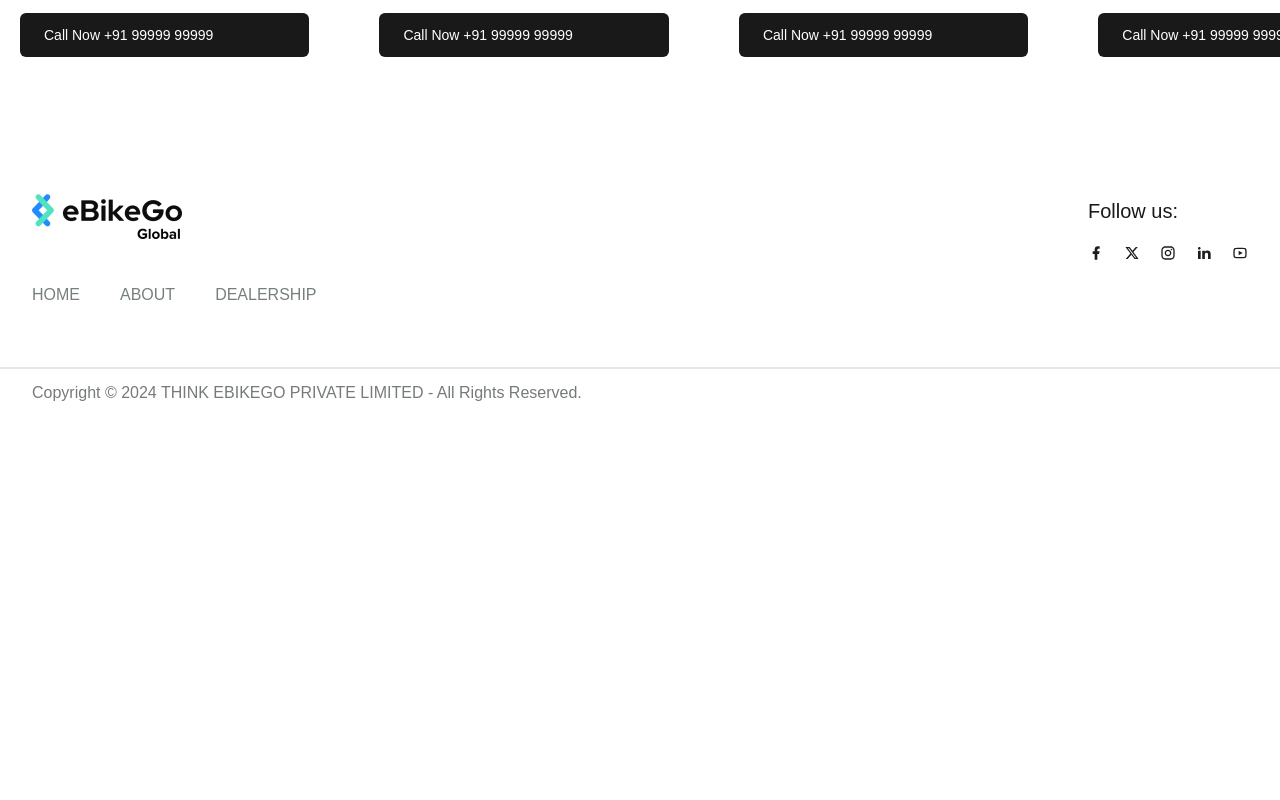
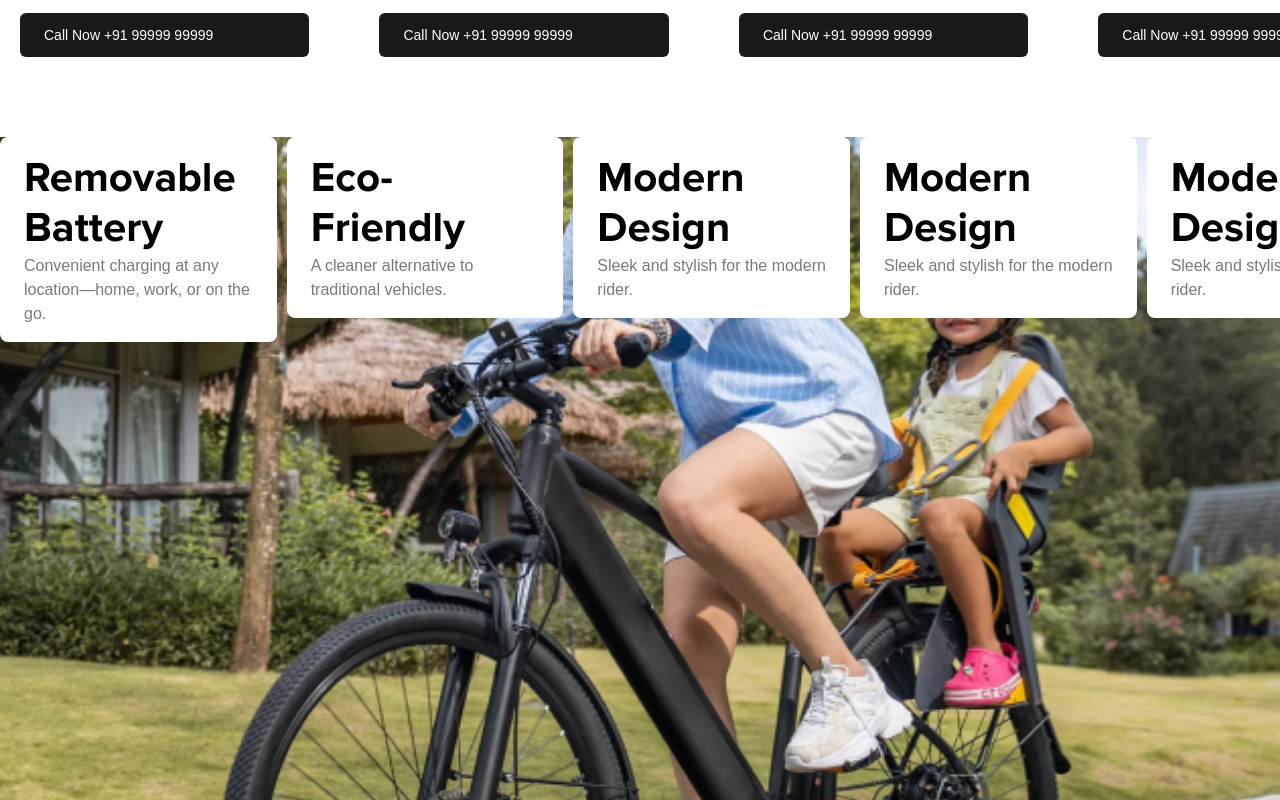
Before and after one commit to xtracut-Arun/ebg-global, a React (Vite) app in the folder ebg-app/: page /contact in a window 1280 px wide. Shown: the part 1320-2120 px from the top of the page. Before the commit the page ends 1737 px from the top, so only its background shows below. Built offline with nearby package versions, Linux system fonts and the light colour scheme; a web font is replaced by a local one.

Commit message:
error reduced

```diff
--- /dev/null
+++ b/ebg-app/src/component/CombinedSection.jsx
@@ -0,0 +1,71 @@
+import React, { useState, useEffect } from 'react';
+import { Swiper, SwiperSlide } from 'swiper/react';
+import 'swiper/css';
+import 'swiper/css/navigation';
+import { Navigation } from 'swiper/modules';
+
+const CombinedSection = ({ slides, backgroundImage }) => {
+  const [slidesPerView, setSlidesPerView] = useState(1.5); // Start with 1.5 slides visible
+  const [scrollCount, setScrollCount] = useState(0); // Track the scroll count
+
+  // Adjust slidesPerView based on scroll position
+  useEffect(() => {
+    const handleScroll = () => {
+      const newScrollCount = Math.floor(window.scrollY / 100); // Calculate scroll count based on scroll distance
+
+      if (newScrollCount !== scrollCount) {
+        setScrollCount(newScrollCount);
+        // Adjust `slidesPerView` based on the scroll count
+        if (newScrollCount === 1) {
+          setSlidesPerView(2.5); // Show 2 slides + half of the 3rd slide
+        } else if (newScrollCount === 2) {
+          setSlidesPerView(3.5); // Show 3 slides + half of the 4th slide
+        } else if (newScrollCount >= 3) {
+          setSlidesPerView(4.5); // Show 4 slides + half of the 5th slide
+        }
+      }
+    };
+
+    // Add the scroll event listener
+    window.addEventListener('scroll', handleScroll);
+
+    // Cleanup the event listener on unmount
+    return () => window.removeEventListener('scroll', handleScroll);
+  }, [scrollCount]);
+
+  return (
+    <section
+      className="combined-section"
+      style={{
+        backgroundImage: `url(${backgroundImage})`,
+        backgroundSize: 'cover',
+        backgroundPosition: 'center',
+        height: '100vh',
+      }}
+    >
+      <Swiper
+        modules={[Navigation]}
+        spaceBetween={10}
+        slidesPerView={slidesPerView} // Dynamic number of visible slides based on scroll
+        centeredSlides={false}
+        loop={false} // No loop
+        navigation={false} // No navigation for now
+        className="Keyswiper"
+      >
+        {/* Dynamically rendering SwiperSlides */}
+        {slides.map((slide, index) => (
+          <SwiperSlide key={index}>
+            <div className="slide-content flex flex-col">
+              <div className="bg-white px-6 py-4 rounded-lg">
+                <h2>{slide.title}</h2>
+                <p>{slide.description}</p>
+              </div>
+            </div>
+          </SwiperSlide>
+        ))}
+      </Swiper>
+    </section>
+  );
+};
+
+export default CombinedSection;
--- a/ebg-app/src/pages/Contact.jsx
+++ b/ebg-app/src/pages/Contact.jsx
@@ -5,6 +5,52 @@ import call from '../images/icons/svg/call.svg'
 import mail from '../images/icons/svg/mail.svg'
 
 import Storeaddress from '../component/StoreAddress'
+
+
+// slider
+import sliderbg from '../images/dealership/daily-commute-bike.png'
+import CombinedSection from '../component/CombinedSection';
+
+
+const slides = [
+    {
+      title: 'Removable Battery',
+      description: 'Convenient charging at any location—home, work, or on the go.',
+      image: 'path/to/your-image1.png', // Dynamic Image Path
+    },
+    {
+      title: 'Eco-Friendly',
+      description: 'A cleaner alternative to traditional vehicles.',
+      image: 'path/to/your-image2.png', // Dynamic Image Path
+    },
+    {
+      title: 'Modern Design',
+      description: 'Sleek and stylish for the modern rider.',
+      image: 'path/to/your-image3.png', // Dynamic Image Path
+    },
+    {
+      title: 'Modern Design',
+      description: 'Sleek and stylish for the modern rider.',
+      image: 'path/to/your-image3.png', // Dynamic Image Path
+    },
+    {
+      title: 'Modern Design',
+      description: 'Sleek and stylish for the modern rider.',
+      image: 'path/to/your-image3.png', // Dynamic Image Path
+    },
+    {
+      title: 'Modern Design',
+      description: 'Sleek and stylish for the modern rider.',
+      image: 'path/to/your-image3.png', // Dynamic Image Path
+    },
+    {
+      title: 'Modern Design',
+      description: 'Sleek and stylish for the modern rider.',
+      image: 'path/to/your-image3.png', // Dynamic Image Path
+    },
+  ];
+
+  const backgroundImage = sliderbg; // Dynamic Background Image
 
 
 
@@ -20,12 +66,12 @@ export default function Contact() {
                     {/* form */}
                     <div className="grid md:grid-cols-2 grid-cols-1 grid-rows-2 gap-5">
 
-                    <input type="text" name="username" id="firstname" autocomplete="username" placeholder="Your Name" class="block flex-1 rounded-lg border bg-transparent py-2.5 pl-1 text-gray-900 placeholder:text-gray-400 focus:ring-0 sm:text-sm sm:leading-6" />
-                    <input type="text" name="phoen" id="phonenumber" autocomplete="username" placeholder="Your Phone" class="block flex-1 rounded-lg border bg-transparent py-2.5 pl-1 text-gray-900 placeholder:text-gray-400 focus:ring-0 sm:text-sm sm:leading-6" />
-                    <input type="text" name="phoen" id="phonenumber" autocomplete="username" placeholder="Your Email" class="block flex-1 rounded-lg border bg-transparent py-2.5 pl-1 text-gray-900 placeholder:text-gray-400 focus:ring-0 sm:text-sm sm:leading-6" />
-                    <input type="text" name="phoen" id="phonenumber" autocomplete="username" placeholder="Subject" class="block flex-1 rounded-lg border bg-transparent py-2.5 pl-1 text-gray-900 placeholder:text-gray-400 focus:ring-0 sm:text-sm sm:leading-6" />
+                    <input type="text" name="username" id="firstname" autoComplete="username" placeholder="Your Name" className="block flex-1 rounded-lg border bg-transparent py-2.5 pl-1 text-gray-900 placeholder:text-gray-400 focus:ring-0 sm:text-sm sm:leading-6" />
+                    <input type="text" name="phoen" id="phonenumber" autoComplete="username" placeholder="Your Phone" className="block flex-1 rounded-lg border bg-transparent py-2.5 pl-1 text-gray-900 placeholder:text-gray-400 focus:ring-0 sm:text-sm sm:leading-6" />
+                    <input type="text" name="phoen" id="phonenumber" autoComplete="username" placeholder="Your Email" className="block flex-1 rounded-lg border bg-transparent py-2.5 pl-1 text-gray-900 placeholder:text-gray-400 focus:ring-0 sm:text-sm sm:leading-6" />
+                    <input type="text" name="phoen" id="phonenumber" autoComplete="username" placeholder="Subject" className="block flex-1 rounded-lg border bg-transparent py-2.5 pl-1 text-gray-900 placeholder:text-gray-400 focus:ring-0 sm:text-sm sm:leading-6" />
                     </div>
-                    <div className="grid w-full py-5"><textarea type="text" name="phoen" id="phonenumber" autocomplete="username" placeholder="Your message (optional)" class="block flex-1 rounded-lg border bg-transparent py-2.5 pl-1 text-gray-900 placeholder:text-gray-400 focus:ring-0 sm:text-sm sm:leading-6" />
+                    <div className="grid w-full py-5"><textarea type="text" name="phoen" id="phonenumber" autoComplete="username" placeholder="Your message (optional)" className="block flex-1 rounded-lg border bg-transparent py-2.5 pl-1 text-gray-900 placeholder:text-gray-400 focus:ring-0 sm:text-sm sm:leading-6" />
                     </div>
                     <a href="#!" className="black-btn text-sm">
                   Submit
@@ -49,6 +95,9 @@ export default function Contact() {
 
 
             <Storeaddress/>
+            <CombinedSection slides={slides} backgroundImage={backgroundImage} />
+
+
 
 
 
--- a/ebg-app/src/pages/Dealership.jsx
+++ b/ebg-app/src/pages/Dealership.jsx
@@ -127,8 +127,8 @@ export default function About() {
         <div className="container mx-auto pt-[400px]">
           <div className="bg-[#D8D8D8CC] backdrop-blur-md rounded-lg p-10  md:p-20  text-dark mb-[-100px]">
           {/* <h3 className='pb-5'>Drive the Future: Join Our Exclusive Dealership Network</h3> */}
-          <div class="flex flex-1 flex-col md:flex-row items-start md:items-center md:mb-10 mb-6">
-            <div class="w-full md:w-3/5 gap-3">
+          <div className="flex flex-1 flex-col md:flex-row items-start md:items-center md:mb-10 mb-6">
+            <div className="w-full md:w-3/5 gap-3">
               <h2>Drive the Future: Join Our Exclusive Dealership Network</h2>
             </div>
 
--- a/ebg-app/src/pages/home.jsx
+++ b/ebg-app/src/pages/home.jsx
@@ -171,16 +171,16 @@ export default function Home() {
         <div className="container mx-auto pt-[400px]">
           <div className="bg-[#D8D8D8CC] backdrop-blur-md rounded-lg p-10  md:p-20  text-dark mb-[-100px]">
           <h3 className='pb-5'>Our Global Space</h3>
-          <div class="flex flex-1 flex-col md:flex-row items-start md:items-center mb-10 ">
-            <div class="w-full md:w-3/5 gap-3">
+          <div className="flex flex-1 flex-col md:flex-row items-start md:items-center mb-10 ">
+            <div className="w-full md:w-3/5 gap-3">
               <h2>Experience our world.<br></br>Test ride your future eCycle and discover the best of eco-friendly mobility.</h2>
             </div>
-            <div class="flex-initial w-1/12"></div>
-            <div class="flex-initial w-full md:w-1/6 mt-10 md:mt-0">
+            <div className="flex-initial w-1/12"></div>
+            <div className="flex-initial w-full md:w-1/6 mt-10 md:mt-0">
               <h1>50+</h1>
               <p>Cities</p>
             </div>
-            <div class="flex-initial w-full md:w-1/6">
+            <div className="flex-initial w-full md:w-1/6">
             <h1>100+</h1>
             <p>EBG Global Spaces</p>
             </div>
```
